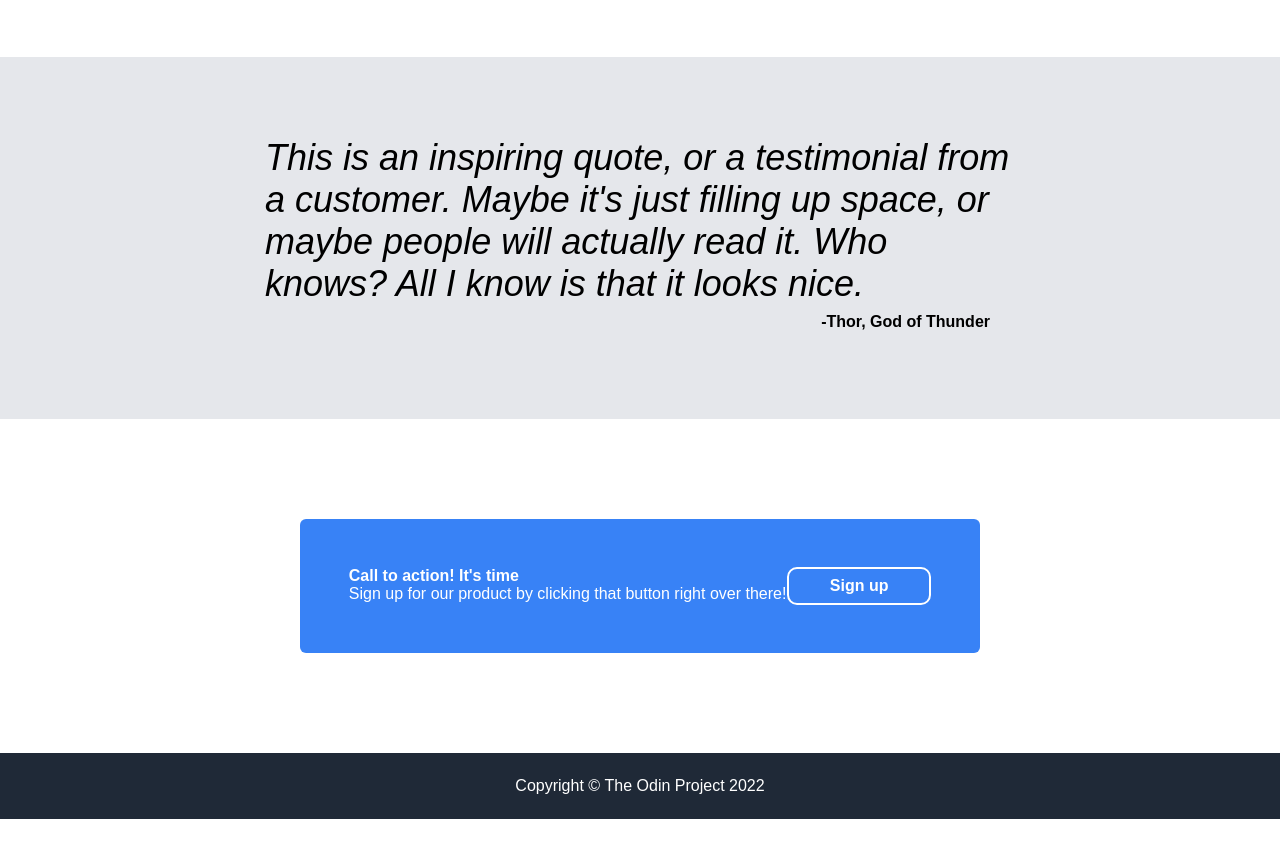
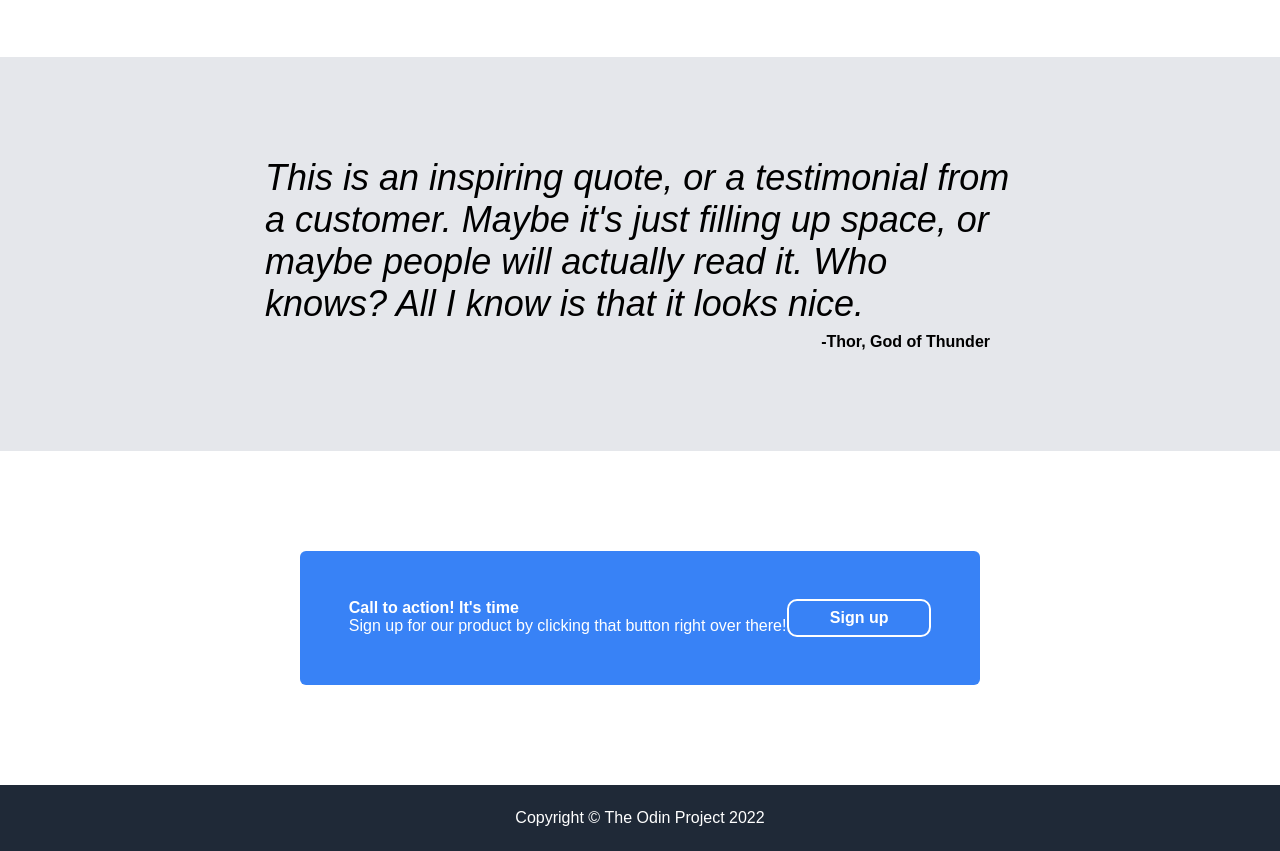
Before and after one commit to Thanmai-DL/landing-page, a plain HTML site: page index.html in a window 1280 px wide. Shown: the part 880-1731 px from the top of the page. Before the commit the page ends 1699 px from the top, so only its background shows below. Drawn offline with Linux system fonts and the light colour scheme.

Commit message:
Changes to padding of section-three items

```diff
--- a/styles.css
+++ b/styles.css
@@ -137,14 +137,14 @@ img {
     font-style: italic;
     font-weight: 200;
     width: 750px;
-    margin-top: 80px;
+    margin-top: 100px;
 }
 
 .author {
     width: 700px;
     text-align: right;
     font-weight: bold;
-    margin-bottom: 88px;
+    margin-bottom: 100px;
 }
 
 .section-four {
```
